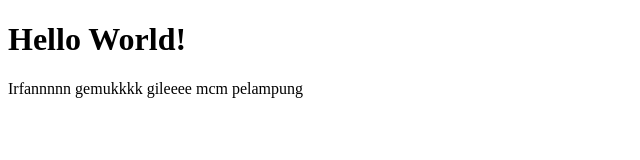
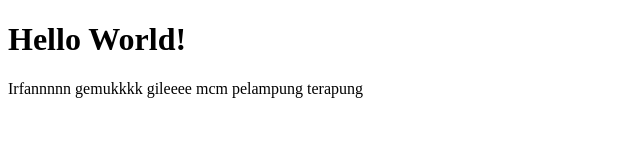
Before and after one commit to arifahizzati/arifahizzati.github.io, a plain HTML site: page index.html in a window 1280 px wide. Shown: the full height of the page, 0-640 px from the left. Drawn offline with Linux system fonts and the light colour scheme.

Commit message:
tambahlagi

```diff
--- a/index.html
+++ b/index.html
@@ -5,6 +5,6 @@
 </head>
 <body>
 <h1>Hello World!</h1>
-<p> Irfannnnn gemukkkk gileeee mcm pelampung</p>
+<p> Irfannnnn gemukkkk gileeee mcm pelampung terapung</p>
 </body>
 </html>
```
